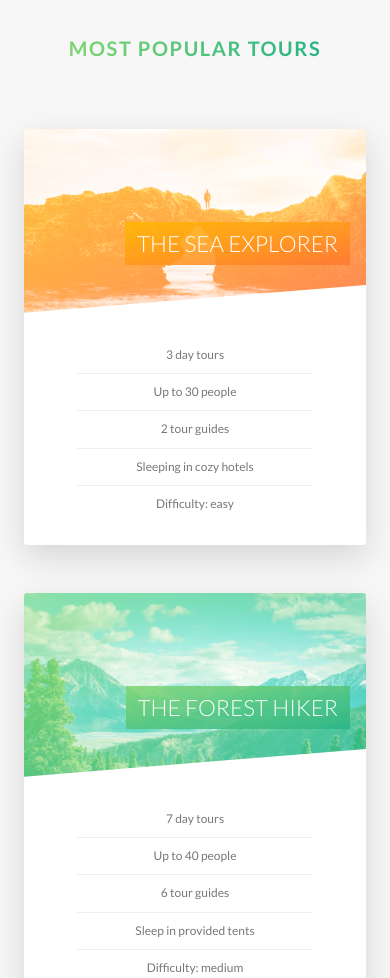
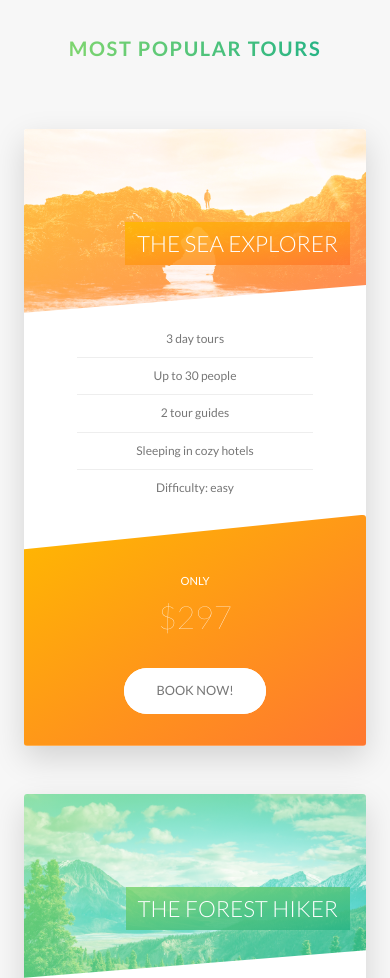
Before and after one commit to drutkoowski/Natours, a website: page index.html in a window 390 px wide. Shown: the part 3060-4038 px from the top of the page. Drawn offline with Linux system fonts and the light colour scheme.

Commit message:
adding responsive layout

```diff
--- a/sass/components/_card.scss
+++ b/sass/components/_card.scss
@@ -176,4 +176,49 @@
     font-size: 6rem;
     font-weight: 100;
   }
+
+  @include respond(tab-port) {
+    height: auto;
+    border-radius: 3px;
+    background-color: #fff;
+    box-shadow: 0 1.5rem 4rem rgba(#000, .15);
+
+    &__side {
+      height: auto;
+      position: relative;
+      box-shadow: none;
+
+      &--back {
+        transform: rotateY(0);
+        clip-path: polygon(0 15%, 100% 0, 100% 100%, 0% 100%);
+      }
+    }
+
+    &:hover &__side--front {
+      transform: rotateY(0);
+    }
+
+
+    &__details {
+      padding: 1rem 3rem;
+    }
+
+    &__cta {
+      position: relative;
+      top: 0%;
+      left: 0%;
+      transform: translate(0);
+      width: 100%;
+      padding: 7rem 4rem 4rem 4rem;
+    }
+
+    &__price-box {
+      margin-bottom: 3rem;
+    }
+
+
+    &__price-value {
+      font-size: 4rem;
+    }
+  }
 }
--- a/sass/components/_form.scss
+++ b/sass/components/_form.scss
@@ -15,6 +15,10 @@
     display: block!important;
     width: 90%;
     transition: all .3s;
+
+    @include respond(tab-port) {
+      width: 100%;
+    }
 
     &::-webkit-input-placeholder {
       color: $color-grey-dark-2;
@@ -47,6 +51,12 @@
   &__radio-group {
     width: 49%;
     display: inline-block;
+
+    @include respond(tab-port) {
+      width: 100%;
+      margin-bottom: 2rem;
+
+    }
 
   }
 
--- a/sass/components/_story.scss
+++ b/sass/components/_story.scss
@@ -9,6 +9,16 @@
   font-size: $default-font-size;
   transform: skewX(-12deg);
 
+  @include respond(tab-port) {
+    width: 100%;
+    padding: 4rem;
+    padding-left: 7rem;
+
+  }
+  @include respond(phone) {
+    transform: skewX(0);
+  }
+
   &__shape {
     width: 15rem;
     height: 15rem;
@@ -17,10 +27,18 @@
     position: relative;
     overflow: hidden;
     border-radius: 50%;
+
+    @include respond(phone) {
+      transform: translateX(3rem) skewX(0);
+    }
   }
 
   &__text {
     transform: skewX(12deg);
+
+    @include respond(phone) {
+      transform: skewX(0);
+    }
   }
 
   &__img {
--- a/sass/pages/_home.scss
+++ b/sass/pages/_home.scss
@@ -66,13 +66,39 @@
     ),
     url("../img/nat-10.jpg");
   background-size: 100%;
-  height: 50rem;
   border-radius: 3px;
   box-shadow: 0 1.5rem 4rem rgba(black, 0.2);
+
+
+  @include respond(tab-land) {
+    background-image: linear-gradient(
+      105deg,
+      rgba(white, 0.9) 0%,
+      rgba(white, 0.9) 65%,
+      transparent 65%
+    ),
+    url("../img/nat-10.jpg");
+    background-size: cover;
+  }
+
+  @include respond(tab-port) {
+    background-image: linear-gradient(
+      to right,
+      rgba(white, 0.9) 0%,
+      rgba(white, 0.9) 100%,
+    ),
+    url("../img/nat-10.jpg");
+  }
 
   &__form{
     width: 50%;
     padding: 6rem;
+    @include respond(tab-land) {
+      width: 65%;
+    }
 
+    @include respond(tab-port) {
+      width: 100%;
+    }
   }
 }
```
Also changed, not shown: css/style.css.
